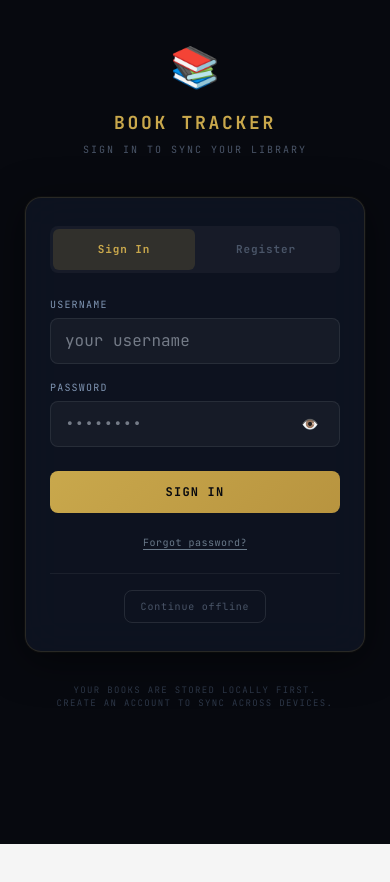
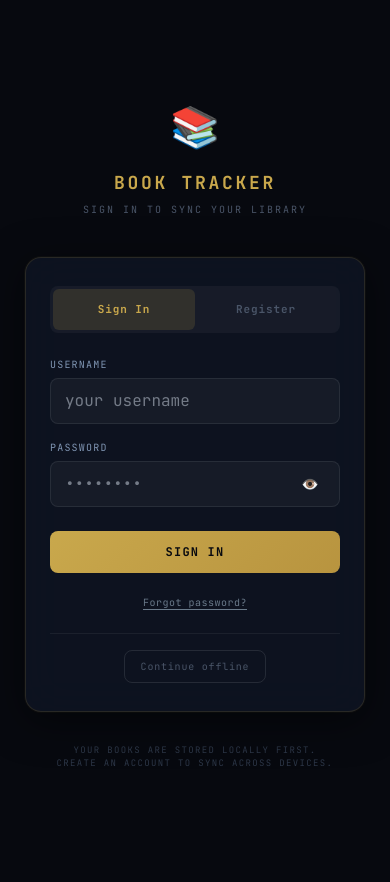
Before and after one commit to jsr1292/booktracker-ha, a React (Vite) app in the folder client/: page / in a window 390 px wide. Shown: the top 882 px of the page. Before the commit the page ends 844 px from the top, so only its background shows below. Built offline with nearby package versions, Linux system fonts and the light colour scheme.

Commit message:
v1.6.1: fix header - fixed position prevents overscroll bounce on mobile

```diff
--- a/client/src/index.css
+++ b/client/src/index.css
@@ -57,16 +57,22 @@ html {
   overscroll-behavior-y: contain;
 }
 
+body {
+  padding-top: 60px;
+}
+
 /* Hide scrollbar globally but keep scrolling */
 ::-webkit-scrollbar { display: none; }
 * { -ms-overflow-style: none; scrollbar-width: none; }
 
 /* ── HEADER ── */
 .site-top {
-  position: sticky;
+  position: fixed;
   top: 0;
+  left: 0;
+  right: 0;
   z-index: 100;
-  background: rgba(13,17,32,0.60);
+  background: #0d1120;
   backdrop-filter: blur(18px);
   -webkit-backdrop-filter: blur(18px);
 }
```
Also changed, not shown: 1 other file (tests, documents, lock files or other folders).
